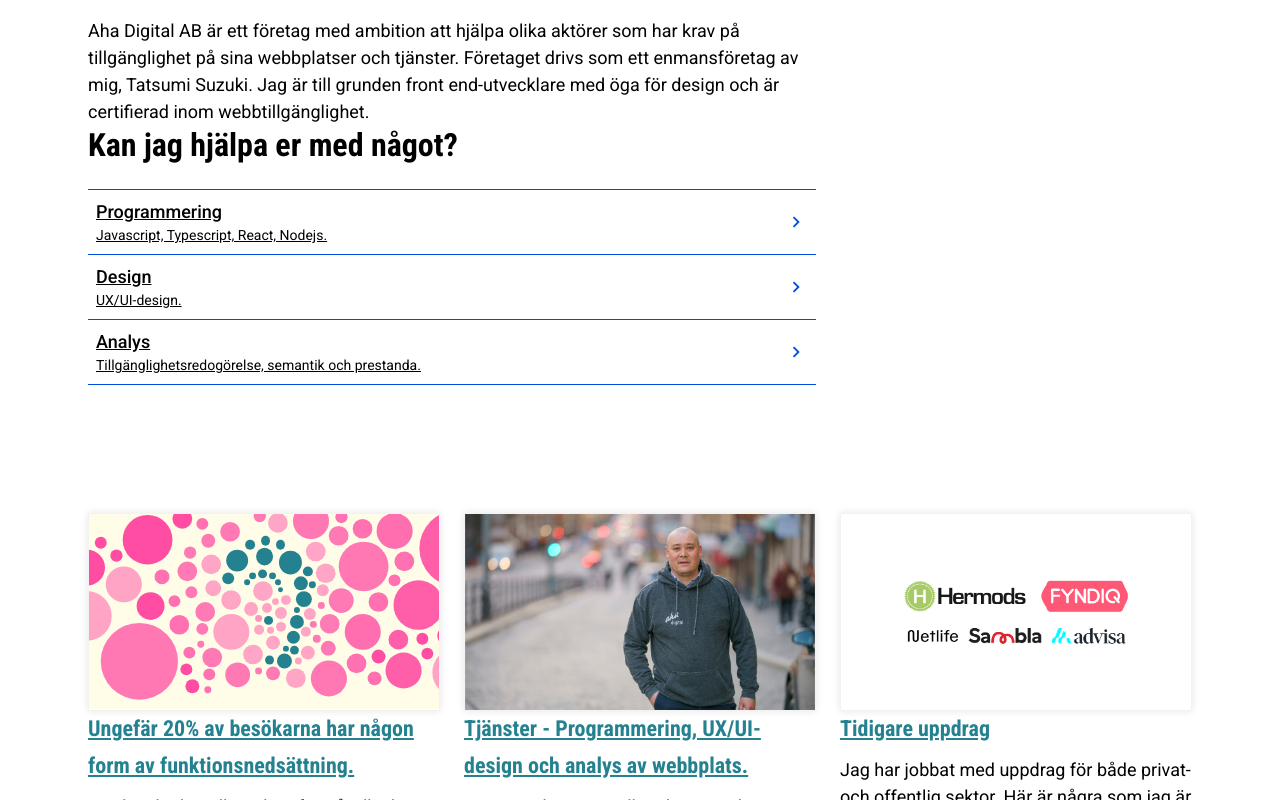
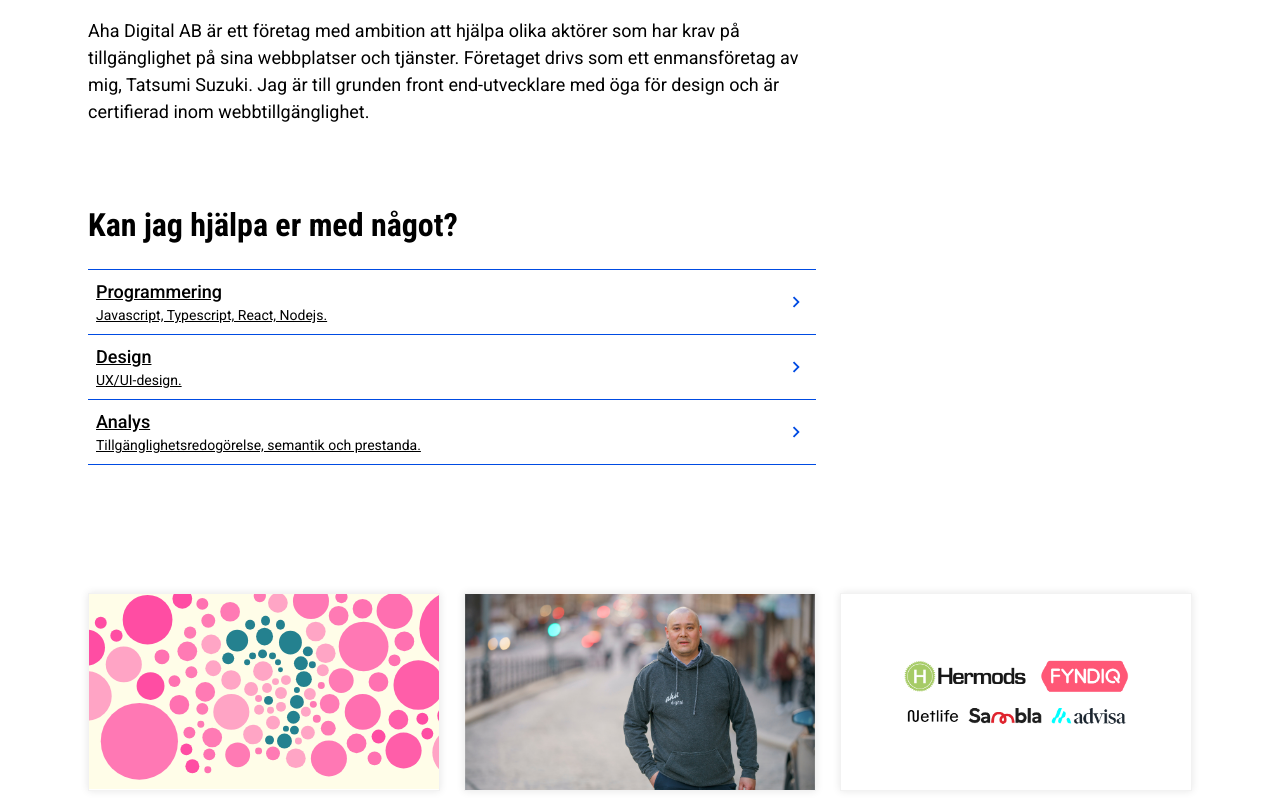
Before and after one commit to AhaDigital/new-aha-web, a Next.js app: page / in a window 1280 px wide. Shown: the part 1020-1820 px from the top of the page. Built offline with nearby package versions, Linux system fonts and the light colour scheme.

Commit message:
refactor scroll to hack position

```diff
--- a/components/Content.tsx
+++ b/components/Content.tsx
@@ -69,11 +69,13 @@ const Content: React.FC<ContainerProps> = ({ withAside, asideLinks, content, col
 
     const handleTargetFocus = (e: React.MouseEvent<HTMLElement>, id: string) => {
       (e.target as HTMLElement).blur();
+      e.preventDefault()
       const el = document.getElementById(id)
 
-      if (el) {
+      if (el && window) {
         el.setAttribute('tabIndex', '0')
-        el.focus()
+        el.focus();
+        window.scrollTo(0, el.offsetTop + 60);
       }
     }
 
@@ -82,12 +84,12 @@ const Content: React.FC<ContainerProps> = ({ withAside, asideLinks, content, col
         if (forwardRef) {
           return (
             <li key={id}>
-              <Link href={`${currentPath}/#${id}`} onClick={(e) => handleTargetFocus(e, id)} scroll={false}>
+              <a href={`${currentPath}/#${id}`} onClick={(e) => handleTargetFocus(e, id)}>
                 <div>
                   <span>{stripTags(innerHtml)}</span>
                 </div>
                 <IconChevron />
-              </Link>
+              </a>
             </li>
           )
         }
--- a/components/primitives/Heading.tsx
+++ b/components/primitives/Heading.tsx
@@ -14,13 +14,12 @@ const Heading = forwardRef<HTMLHeadingElement, HeadingProps>((props, ref) => {
 
   return (
     <HeadingComponent
-      className='heading-container'
-
+      className={`heading-container ${classNames}`}
+      id={id}
       {...rest}
-    >
-      {id && <span id={id} tabIndex={-1} className={`heading-position`} />}
-      <span className={classNames} dangerouslySetInnerHTML={{ __html: innerHtml }} />
-    </HeadingComponent>
+      tabIndex={-1}
+      dangerouslySetInnerHTML={{ __html: innerHtml }}
+    />
   )
 });
 
--- a/data/contentA11y.json
+++ b/data/contentA11y.json
@@ -38,7 +38,7 @@
     "columnClass": "column is-8 is-offset-2 mt-5",
     "content": [
       {
-        "id": "container-4-heading-1",
+        "id": "container-3-heading-1",
         "type": "heading",
         "headingLevel": "h2",
         "classNames": "heading heading--lg",
--- a/scss/globals.scss
+++ b/scss/globals.scss
@@ -254,17 +254,7 @@ $fontSizeSm: 0.875rem; // 14px
 }
 
 .heading-container {
-  position: relative;
-  display: block;
-}
-
-.heading-position {
-  width: 100%;
-  position: absolute;
-  top: -100px;
-  left: 0;
-  display: block;
-  outline: 0;
+  outline: none;
 }
 
 body,
```
